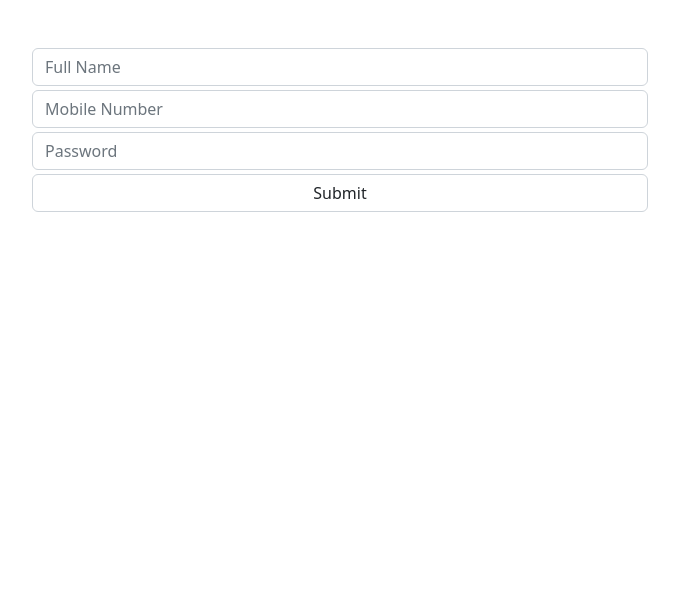
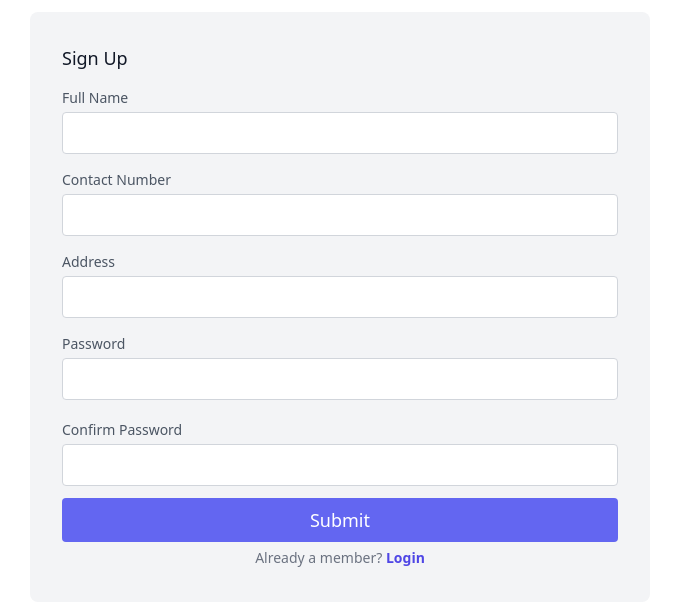
Before and after one commit to kandelarjun67/yatra, a Next.js app in the folder client/: page /register in a window 1280 px wide. Shown: the top 606 px of the page, without its empty margins (300-979 px from the left). Built offline with nearby package versions, Linux system fonts and the light colour scheme.

Commit message:
server side file updated

```diff
--- a/client/src/pages/index.js
+++ b/client/src/pages/index.js
@@ -25,19 +25,20 @@ export default function Home() {
         <div className="container mx-auto flex px-5 py-7 md:flex-row flex-col items-center">
           <div className="lg:flex-grow md:w-1/2 lg:pr-24 md:pr-16 flex flex-col md:items-start md:text-left mb-16 md:mb-0 items-center text-center">
             <h1 className="title-font sm:text-4xl text-3xl mb-4 font-medium text-gray-900">Platform for online cab
-        <br className="hidden lg:inline-block"/>with Yatra
             </h1>
             <p className="mb-8 leading-relaxed">
               Get to your destination safely and on time with Yatra.
             </p>
             <div className="flex justify-center">
-        <button className="inline-flex text-white bg-indigo-400 border-0 py-3 px-6 focus:outline-none hover:bg-indigo-600  text-lg">Passenger</button>
-        <button className="inline-flex text-white bg-indigo-300 border-0 py-3 px-6 focus:outline-none hover:bg-indigo-600  text-lg"> Rider </button>
+              <a href="/register"><button className="inline-flex text-white bg-indigo-400 border-0 py-3 px-6 focus:outline-none hover:bg-indigo-600  text-lg">Get Started</button></a>
+            </div>
+            <div className="mt-1">
+              <label>Already register?</label> <a href="/login">Login</a>
+            </div>
 
           </div>
-    </div>
           <div className="lg:max-w-lg lg:w-full md:w-1/2 w-5/6">
-      <img className="object-cover object-center rounded" alt="hero" src="https://images.unsplash.com/photo-1558980664-769d59546b3d?ixlib=rb-4.0.3&ixid=MnwxMjA3fDB8MHxwaG90by1wYWdlfHx8fGVufDB8fHx8&auto=format&fit=crop&w=870&q=80"/>
+            <img className="object-cover object-center rounded" alt="hero" src="https://images.unsplash.com/photo-1558980664-769d59546b3d?ixlib=rb-4.0.3&ixid=MnwxMjA3fDB8MHxwaG90by1wYWdlfHx8fGVufDB8fHx8&auto=format&fit=crop&w=870&q=80" />
           </div>
         </div>
       </section>
--- a/client/src/pages/login/index.js
+++ b/client/src/pages/login/index.js
@@ -66,8 +66,8 @@ export default function Login() {
 
             <p className="mt-10 text-center text-sm text-gray-500">
               Not a member?{' '}
-              <a href="#" className="font-semibold leading-6 text-indigo-600 hover:text-indigo-500">
-                Start a 14 day free trial
+              <a href="/register" className="font-semibold leading-6 text-indigo-600 hover:text-indigo-500">
+                Register
               </a>
             </p>
           </div>
--- a/client/src/pages/register/index.jsx
+++ b/client/src/pages/register/index.jsx
@@ -1,16 +1,42 @@
 const Register = () => {
     return (
         <>
-            <head>
-                <link rel="stylesheet" href="https://cdn.jsdelivr.net/npm/bootstrap@5.2.3/dist/css/bootstrap.min.css" integrity="sha384-rbsA2VBKQhggwzxH7pPCaAqO46MgnOM80zW1RWuH61DGLwZJEdK2Kadq2F9CUG65" crossorigin="anonymous" />
-            </head>
-            <div className="container mt-5 w-50">
-                <input placeholder="Full Name" className="form-control my-1" />
-                <input placeholder="Mobile Number" className="form-control" />
-                {/* <input placeholder="Address" className="form-control" /> */}
-                <input placeholder="Password" type="password" className="form-control my-1" />
-                <button className="form-control">Submit</button>
-            </div>
+            <section className="text-gray-600 body-font">
+                <div className="container px-5 py-3 mx-auto flex flex-wrap items-center">
+                    <div className="lg:w-1/2 md:w-1/2 bg-gray-100 rounded-lg p-8 flex flex-col w-full mt-10 md:m-auto">
+                        <h2 className="text-gray-900 text-lg font-medium title-font mb-3">Sign Up</h2>
+                        <div className="relative mb-3">
+                            <label for="full-name" className="leading-7 text-sm text-gray-600">Full Name</label>
+                            <input type="text" id="full-name" name="full-name" required className="w-full bg-white rounded border border-gray-300 focus:border-indigo-500 focus:ring-2 focus:ring-indigo-200 text-base outline-none text-gray-700 py-1 px-3 leading-8 transition-colors duration-200 ease-in-out" />
+                        </div>
+                        <div className="relative mb-3">
+                            <label className="leading-7 text-sm text-gray-600">Contact Number</label>
+                            <input type="number" id="phoneNumber" name="phoneNumber" className="w-full bg-white rounded border border-gray-300 focus:border-indigo-500 focus:ring-2 focus:ring-indigo-200 text-base outline-none text-gray-700 py-1 px-3 leading-8 transition-colors duration-200 ease-in-out" />
+                        </div>
+                        <div className="relative mb-3">
+                            <label for="address" className="leading-7 text-sm text-gray-600">Address</label>
+                            <input type="text" id="address" name="address" className="w-full bg-white rounded border border-gray-300 focus:border-indigo-500 focus:ring-2 focus:ring-indigo-200 text-base outline-none text-gray-700 py-1 px-3 leading-8 transition-colors duration-200 ease-in-out" />
+                        </div>
+                        <div className="relative mb-4">
+                            <label for="password" className="leading-7 text-sm text-gray-600">Password</label>
+                            <input type="password" id="password" name="password" className="w-full bg-white rounded border border-gray-300 focus:border-indigo-500 focus:ring-2 focus:ring-indigo-200 text-base outline-none text-gray-700 py-1 px-3 leading-8 transition-colors duration-200 ease-in-out" />
+                        </div>
+                        <div className="relative mb-3">
+                            <label for="confirmPassword" className="leading-7 text-sm text-gray-600">Confirm Password</label>
+                            <input type="password" id="confirmPassword" name="confirmPassword" className="w-full bg-white rounded border border-gray-300 focus:border-indigo-500 focus:ring-2 focus:ring-indigo-200 text-base outline-none text-gray-700 py-1 px-3 leading-8 transition-colors duration-200 ease-in-out" />
+                        </div>
+                        <button className="text-white bg-indigo-500 border-0 py-2 px-8 focus:outline-none hover:bg-indigo-600 rounded text-lg">Submit</button>
+
+                         <p className="mt-1 text-center text-sm text-gray-500">
+                    Already a member?{' '}
+                    <a href="/login" className="font-semibold leading-6 text-indigo-600 hover:text-indigo-500">
+                        Login
+                    </a>
+                </p>
+                    </div>
+                </div>
+
+            </section>
         </>
     )
 }
```
Also changed, not shown: 1 other file (tests, documents, lock files or other folders). Lines whose indentation alone changed are shown as unchanged.
